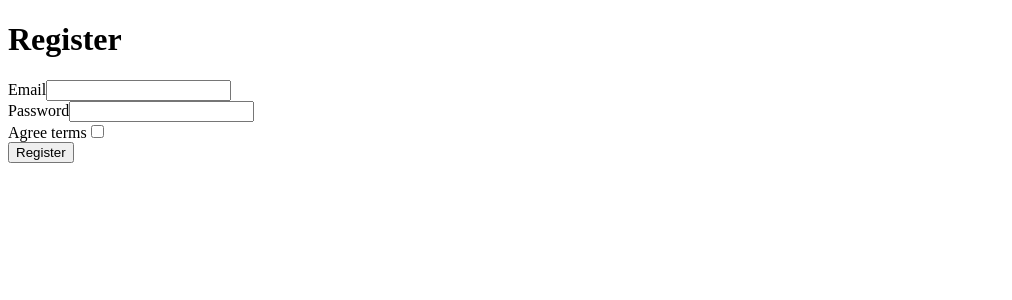
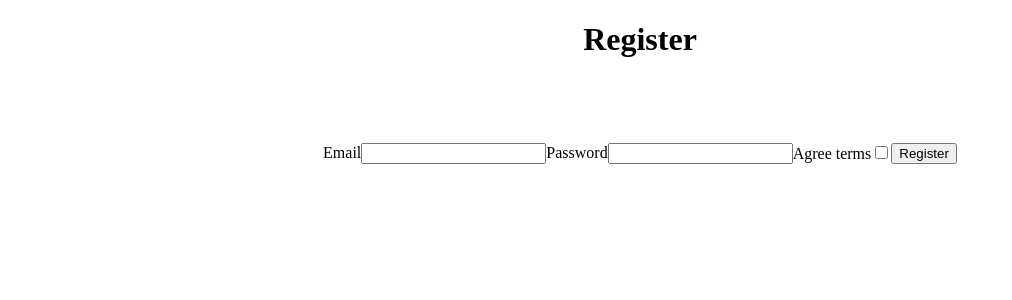
Before and after one commit to lenny-vazeille/api, a Symfony app: template templates/registration/register.html.twig in a window 1280 px wide. Shown: the top 300 px of the page, without its empty margins (0-1012 px from the left). Run offline with Twig, Linux system fonts and the light colour scheme; the template is opened without the code that fills it, so the values that code supplies are empty; form fields are guessed from the names that the template uses; some libraries are stand-ins or nearby versions.

Commit message:
form update

```diff
--- a/public/styles/app.css
+++ b/public/styles/app.css
@@ -3,3 +3,18 @@ ul{
     justify-content: space-around;
 
 }
+.form-register{
+    display: flex;
+    justify-content: space-around;
+    align-items: center;
+}
+h1{
+    display: flex;
+    justify-content: center;
+    align-items: center;
+}
+form{
+display: flex;
+justify-content: space-around;
+margin: 5%;
+}
--- a/templates/registration/register.html.twig
+++ b/templates/registration/register.html.twig
@@ -3,15 +3,17 @@
 {% block title %}Register{% endblock %}
 
 {% block body %}
-    <h1>Register</h1>
+<h1>Register</h1>
+
+<div class="form-register">
 
     {{ form_start(registrationForm) }}
         {{ form_row(registrationForm.email) }}
-        {{ form_row(registrationForm.plainPassword, {
-            label: 'Password'
-        }) }}
+        {{ form_row(registrationForm.plainPassword, {label: 'Password'}) }}
         {{ form_row(registrationForm.agreeTerms) }}
 
         <button type="submit" class="btn">Register</button>
     {{ form_end(registrationForm) }}
+</div>
+
 {% endblock %}
```
